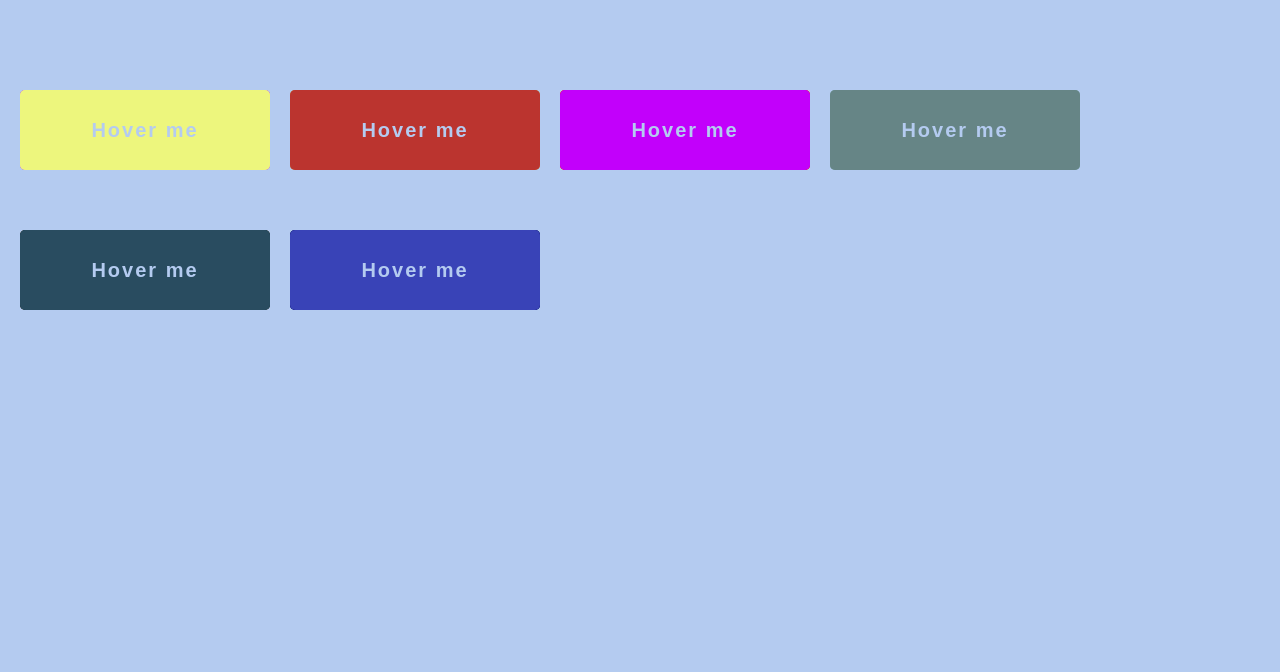
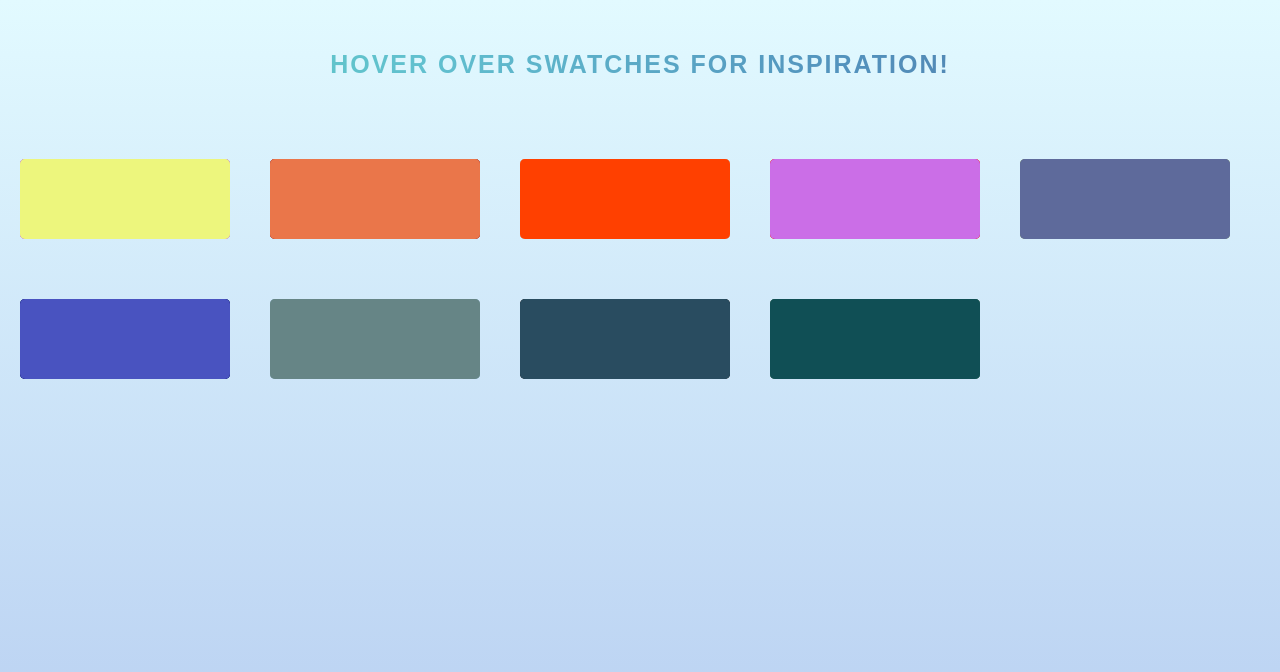
Before and after one commit to Fiona-Mitchell/Colour-Swatches, a plain HTML site: page index.html in a window 1280 px wide. Drawn offline with Linux system fonts and the light colour scheme.

Commit message:
9 sets of swatches & rainbow text header

```diff
--- a/index.html
+++ b/index.html
@@ -4,34 +4,61 @@
   <link rel="stylesheet" href="style.css">
 </head>
 <body>
-
+<div class="rainbow">
+<h2>Hover over swatches for inspiration!</h2>
+</div>
 <div class="color-scheme">
   <div class="collection-1">
-    <div class="swatch1A"><span><h2>Hover me</h2></span></div>
+    <div class="swatch1A"></div>
     <div class="swatch1B"></div>
     <div class="swatch1C"></div>
     <div class="swatch1D"></div>
     <div class="swatch1E"></div>
   </div>
 
-  <div class="collection-6">
-    <div class="swatch6A"><h2>Hover me</h2></span></div>
-    <div class="swatch6B"></div>
-    <div class="swatch6C"></div>
-    <div class="swatch6D"></div>
-    <div class="swatch6E"></div>
+  <div class="collection-7">
+    <div class="swatch7A"></div>
+    <div class="swatch7B"></div>
+    <div class="swatch7C"></div>
+    <div class="swatch7D"></div>
+    <div class="swatch7E"></div>
+  </div>
+
+  <div class="collection-8">
+    <div class="swatch8A"></div>
+    <div class="swatch8B"></div>
+    <div class="swatch8C"></div>
+    <div class="swatch8D"></div>
+    <div class="swatch8E"></div>
   </div>
 
   <div class="collection-4">
-    <div class="swatch4A"><h2>Hover me</h2></span></div>
+    <div class="swatch4A"></div>
     <div class="swatch4B"></div>
     <div class="swatch4C"></div>
     <div class="swatch4D"></div>
     <div class="swatch4E"></div>
   </div>
 
+  <div class="collection-9">
+    <div class="swatch9A"></div>
+    <div class="swatch9B"></div>
+    <div class="swatch9C"></div>
+    <div class="swatch9D"></div>
+    <div class="swatch9E"></div>
+  </div>
+
+
+  <div class="collection-3">
+    <div class="swatch3A"></div>
+    <div class="swatch3B"></div>
+    <div class="swatch3C"></div>
+    <div class="swatch3D"></div>
+    <div class="swatch3E"></div>
+  </div>
+
   <div class="collection-2">
-    <div class="swatch2A"><h2>Hover me</h2></span></div>
+    <div class="swatch2A"></div>
     <div class="swatch2B"></div>
     <div class="swatch2C"></div>
     <div class="swatch2D"></div>
@@ -39,21 +66,21 @@
   </div>
 
   <div class="collection-5">
-    <div class="swatch5A"><h2>Hover me</h2></span></div>
+    <div class="swatch5A"></div>
     <div class="swatch5B"></div>
     <div class="swatch5C"></div>
     <div class="swatch5D"></div>
     <div class="swatch5E"></div>
   </div>
 
-  <div class="collection-3">
-    <div class="swatch3A"><h2>Hover me</h2></span></div>
-    <div class="swatch3B"></div>
-    <div class="swatch3C"></div>
-    <div class="swatch3D"></div>
-    <div class="swatch3E"></div>
+
+  <div class="collection-6">
+    <div class="swatch6A"></div>
+    <div class="swatch6B"></div>
+    <div class="swatch6C"></div>
+    <div class="swatch6D"></div>
+    <div class="swatch6E"></div>
   </div>
-
 </div>
 </body>
 </html>
--- a/style.css
+++ b/style.css
@@ -1,6 +1,8 @@
 body{
   margin: 0;
-  background-color:#b4cbf0;
+  background: rgb(226,250,255);
+  background: linear-gradient(180deg, rgba(226,250,255,1) 0%, rgba(180,203,240,1) 100%);
+  height: 100vh;
 }
 
 * {
@@ -9,20 +11,37 @@ body{
 
 h2{
   text-align: center;
-  font-size: 20px;
+  font-size: 25px;
   font-family: arial;
   z-index: 2;
-  color: #b4cbf0;
   letter-spacing: 2px;
+  text-transform: uppercase;
+  margin-top: 50px;
 }
 
+.rainbow{
+  background-image: linear-gradient(to left, #4e6c9c, #5392bd, #61c0cf, #61cfbd);
+  -webkit-background-clip: text;
+  color: transparent;
+}
+
+
+/* Responsive size*/
+.color-scheme {
+  width: 100vw;
+  margin: 50px auto;
+}
+
+
 /* Float for each pack of colour swatches*/
-.collection-1, .collection-2, .collection-3, .collection-4, .collection-5,.collection-6{
+.collection-1, .collection-2, .collection-3, .collection-4, .collection-5, .collection-6, .collection-7, .collection-8, .collection-9{
   float: left;
   width: 250px;
-  margin: 30px 10px;
+  padding: 0 20px;
+  margin: 30px auto;
   transition: 0.8s;
 }
+
 
 /* SWATCHES SET 1 on HOVER*/
 .collection-1:hover{
@@ -36,35 +55,30 @@ h2{
       transform: rotate(10deg);
       transform-origin: top left;
       box-shadow: 15px 0px rgba(114, 76, 249, 0.5);
-      width: 235px;
     }
 
     .collection-1:hover > div.swatch1B{
       transform: rotate(5deg);
       transform-origin: top left;
       box-shadow: 15px 0px rgba(86, 69, 146, 0.5);
-      width: 235px;
     }
 
     .collection-1:hover > div.swatch1C{
       transform: rotate(0deg);
       transform-origin: top left;
       box-shadow: 15px 0px rgba(202, 125, 149, 0.5);
-      width: 235px;
     }
 
     .collection-1:hover > div.swatch1D{
       transform: rotate(-5deg);
       transform-origin: top left;
       box-shadow: 15px 0px rgba(248, 150, 216, 0.5);
-      width: 235px;
     }
 
     .collection-1:hover > div.swatch1E{
       transform: rotate(-10deg);
       transform-origin: top left;
       box-shadow: 15px 0px rgba(237, 246, 125, 0.5);
-      width: 235px;
 }
 
 
@@ -79,35 +93,30 @@ h2{
       transform: rotate(10deg);
       transform-origin: top left;
       box-shadow: 15px 0px rgba(158, 143, 178, 0.5);
-      width: 235px;
     }
 
     .collection-2:hover > div.swatch2B{
       transform: rotate(5deg);
       transform-origin: top left;
       box-shadow: 15px 0px rgba(167, 172, 217, 0.5);
-      width: 235px;
     }
 
     .collection-2:hover > div.swatch2C{
       transform: rotate(0deg);
       transform-origin: top left;
       box-shadow: 15px 0px rgba(147, 198, 214, 0.5);
-      width: 235px;
     }
 
     .collection-2:hover > div.swatch2D{
       transform: rotate(-5deg);
       transform-origin: top left;
       box-shadow: 15px 0px rgba(130, 174, 177, 0.5);
-      width: 235px;
     }
 
     .collection-2:hover > div.swatch2E{
       transform: rotate(-10deg);
       transform-origin: top left;
       box-shadow: 15px 0px rgba(102, 133, 134, 0.5);
-      width: 235px;
 }
 
 
@@ -122,35 +131,30 @@ h2{
       transform: rotate(10deg);
       transform-origin: top left;
       box-shadow: 15px 0px rgba(120, 192, 224, 0.5);
-      width: 235px;
     }
 
     .collection-3:hover > div.swatch3B{
       transform: rotate(5deg);
       transform-origin: top left;
       box-shadow: 15px 0px rgba(68, 157, 209, 0.5);
-      width: 235px;
     }
 
     .collection-3:hover > div.swatch3C{
       transform: rotate(0deg);
       transform-origin: top left;
       box-shadow: 15px 0px rgba(21, 5, 120, 0.5);
-      width: 235px;
     }
 
     .collection-3:hover > div.swatch3D{
       transform: rotate(-5deg);
       transform-origin: top left;
       box-shadow: 15px 0px rgba(14, 14, 82, 0.5);
-      width: 235px;
     }
 
     .collection-3:hover > div.swatch3E{
       transform: rotate(-10deg);
       transform-origin: top left;
       box-shadow: 15px 0px rgba(57, 67, 183, 0.5);
-      width: 235px;
 }
 
 
@@ -166,35 +170,30 @@ h2{
       transform: rotate(10deg);
       transform-origin: top left;
       box-shadow: 15px 0px rgba(255, 188, 10, 0.5);
-      width: 235px;
     }
 
     .collection-4:hover > div.swatch4B{
       transform: rotate(5deg);
       transform-origin: top left;
       box-shadow: 15px 0px rgba(236, 125, 16, 0.5);
-      width: 235px;
     }
 
     .collection-4:hover > div.swatch4C{
       transform: rotate(0deg);
       transform-origin: top left;
       box-shadow: 15px 0px rgba(252, 47, 0, 0.5);
-      width: 235px;
     }
 
     .collection-4:hover > div.swatch4D{
       transform: rotate(-5deg);
       transform-origin: top left;
       box-shadow: 15px 0px rgba(236, 8, 104, 0.5);
-      width: 235px;
     }
 
     .collection-4:hover > div.swatch4E{
       transform: rotate(-10deg);
       transform-origin: top left;
       box-shadow: 15px 0px rgba(194, 0, 251, 0.5);
-      width: 235px;
 }
 
 
@@ -210,37 +209,31 @@ h2{
       transform: rotate(10deg);
       transform-origin: top left;
       box-shadow: 15px 0px rgba(255, 196, 155, 0.5);
-      width: 235px;
     }
 
     .collection-5:hover > div.swatch5B{
       transform: rotate(5deg);
       transform-origin: top left;
       box-shadow: 15px 0px rgba(225, 239, 211, 0.5);
-      width: 235px;
     }
 
     .collection-5:hover > div.swatch5C{
       transform: rotate(0deg);
       transform-origin: top left;
       box-shadow: 15px 0px rgba(173, 183, 196, 0.5);
-      width: 235px;
     }
 
     .collection-5:hover > div.swatch5D{
       transform: rotate(-5deg);
       transform-origin: top left;
       box-shadow: 15px 0px rgba(0, 27, 46, 0.5);
-      width: 235px;
     }
 
     .collection-5:hover > div.swatch5E{
       transform: rotate(-10deg);
       transform-origin: top left;
       box-shadow: 15px 0px rgba(41, 76, 96, 0.5);
-      width: 235px;
 }
-
 
 
 /* SWATCHES SET 2 on HOVER*/
@@ -253,43 +246,144 @@ h2{
     .collection-6:hover > div.swatch6A{
       transform: rotate(10deg);
       transform-origin: top left;
-      box-shadow: 15px 0px rgba(141, 106, 159, 0.5);
-      width: 235px;
+      box-shadow: 15px 0px rgba(1, 21, 2, 0.5);
     }
 
     .collection-6:hover > div.swatch6B{
       transform: rotate(5deg);
       transform-origin: top left;
-      box-shadow: 15px 0px rgba(197, 203, 211, 0.5);
-      width: 235px;
+      box-shadow: 15px 0px rgba(1, 32, 15, 0.5);
     }
 
     .collection-6:hover > div.swatch6C{
       transform: rotate(0deg);
       transform-origin: top left;
-      box-shadow: 15px 0px rgba(140, 188, 185, 0.5);
-      width: 235px;
+      box-shadow: 15px 0px rgba(158, 197, 171, 0.5);
     }
 
     .collection-6:hover > div.swatch6D{
       transform: rotate(-5deg);
       transform-origin: top left;
-      box-shadow: 15px 0px rgba(221, 164, 72, 0.5);
-      width: 235px;
+      box-shadow: 15px 0px rgba(50, 116, 109, 0.5);
     }
 
     .collection-6:hover > div.swatch6E{
       transform: rotate(-10deg);
       transform-origin: top left;
-      box-shadow: 15px 0px rgba(187, 52, 47, 0.5);
-      width: 235px;
+      box-shadow: 15px 0px rgba(16, 79, 85, 0.5);
 }
 
-/* Responsive size*/
-.color-scheme {
-  padding: 10px;
-  margin: 50px auto;
-  display: relative;
+
+/* SWATCHES SET 7 on HOVER*/
+.collection-7:hover{
+  transform: rotate(0deg);
+  transform-origin: top left;
+}
+
+    /* SWATCHES SET 7 on HOVER CHILDREN*/
+    .collection-7:hover > div.swatch7A{
+      transform: rotate(10deg);
+      transform-origin: top left;
+      box-shadow: 15px 0px rgba(84, 8, 4, 0.5);
+    }
+
+    .collection-7:hover > div.swatch7B{
+      transform: rotate(5deg);
+      transform-origin: top left;
+      box-shadow: 15px 0px rgba(129, 23, 27, 0.5);
+    }
+
+    .collection-7:hover > div.swatch7C{
+      transform: rotate(0deg);
+      transform-origin: top left;
+      box-shadow: 15px 0px rgba(173, 46, 36, 0.5);
+    }
+
+    .collection-7:hover > div.swatch7D{
+      transform: rotate(-5deg);
+      transform-origin: top left;
+      box-shadow: 15px 0px rgba(199, 81, 70, 0.5);
+    }
+
+    .collection-7:hover > div.swatch7E{
+      transform: rotate(-10deg);
+      transform-origin: top left;
+      box-shadow: 15px 0px rgba(234, 118, 74, 0.5);
+}
+
+
+/* SWATCHES SET 7 on HOVER*/
+.collection-8:hover{
+  transform: rotate(0deg);
+  transform-origin: top left;
+}
+
+    /* SWATCHES SET 7 on HOVER CHILDREN*/
+    .collection-8:hover > div.swatch8A{
+      transform: rotate(10deg);
+      transform-origin: top left;
+      box-shadow: 15px 0px rgba(43, 45, 66, 0.5);
+    }
+
+    .collection-8:hover > div.swatch8B{
+      transform: rotate(5deg);
+      transform-origin: top left;
+      box-shadow: 15px 0px rgba(80, 178, 192, 0.5);
+    }
+
+    .collection-8:hover > div.swatch8C{
+      transform: rotate(0deg);
+      transform-origin: top left;
+      box-shadow: 15px 0px rgba(254, 239, 221, 0.5);
+    }
+
+    .collection-8:hover > div.swatch8D{
+      transform: rotate(-5deg);
+      transform-origin: top left;
+      box-shadow: 15px 0px rgba(250, 170, 141, 0.5);
+    }
+
+    .collection-8:hover > div.swatch8E{
+      transform: rotate(-10deg);
+      transform-origin: top left;
+      box-shadow: 15px 0px rgba(255, 64, 0, 0.5);
+}
+
+/* SWATCHES SET 7 on HOVER*/
+.collection-9:hover{
+  transform: rotate(0deg);
+  transform-origin: top left;
+}
+
+    /* SWATCHES SET 7 on HOVER CHILDREN*/
+    .collection-9:hover > div.swatch9A{
+      transform: rotate(10deg);
+      transform-origin: top left;
+      box-shadow: 15px 0px rgba(240, 220, 202, 0.5);
+    }
+
+    .collection-9:hover > div.swatch9B{
+      transform: rotate(5deg);
+      transform-origin: top left;
+      box-shadow: 15px 0px rgba(205, 198, 165, 0.5);
+    }
+
+    .collection-9:hover > div.swatch9C{
+      transform: rotate(0deg);
+      transform-origin: top left;
+      box-shadow: 15px 0px rgba(141, 159, 135, 0.5);
+    }
+
+    .collection-9:hover > div.swatch9D{
+      transform: rotate(-5deg);
+      transform-origin: top left;
+      box-shadow: 15px 0px rgba(111, 146, 131, 0.5);
+    }
+
+    .collection-9:hover > div.swatch9E{
+      transform: rotate(-10deg);
+      transform-origin: top left;
+      box-shadow: 15px 0px rgba(105, 109, 125, 0.5);
 }
 
 /* SWATCHES SET 1*/
@@ -297,9 +391,6 @@ h2{
   height: 80px;
   background-color: #724CF9;
   border-radius: 5px;
-  display: flex;
-  justify-content: center;
-  align-items: center;
 }
 
 .swatch1B{
@@ -327,7 +418,6 @@ h2{
   height: 80px;
   background-color: #EDF67D;
   margin-top: -80px;
-  transform-origin: top left;
   border-radius: 5px;
 }
 
@@ -337,9 +427,6 @@ h2{
   height: 80px;
   background-color: #9E8FB2;
   border-radius: 5px;
-  display: flex;
-  justify-content: center;
-  align-items: center;
 }
 
 .swatch2B{
@@ -367,7 +454,6 @@ h2{
   height: 80px;
   background-color: #668586;
   margin-top: -80px;
-  transform-origin: top left;
   border-radius: 5px;
 }
 
@@ -377,9 +463,6 @@ h2{
   height: 80px;
   background-color: #78C0E0;
   border-radius: 5px;
-  display: flex;
-  justify-content: center;
-  align-items: center;
 }
 
 .swatch3B{
@@ -405,9 +488,8 @@ h2{
 
 .swatch3E{
   height: 80px;
-  background-color: #3943B7;
+  background-color: #4953C0;
   margin-top: -80px;
-  transform-origin: top left;
   border-radius: 5px;
 }
 
@@ -418,9 +500,6 @@ h2{
   height: 80px;
   background-color: #FFBC0A;
   border-radius: 5px;
-  display: flex;
-  justify-content: center;
-  align-items: center;
 }
 
 .swatch4B{
@@ -446,9 +525,8 @@ h2{
 
 .swatch4E{
   height: 80px;
-  background-color: #C200FB;
+  background-color: #CB6EE7;
   margin-top: -80px;
-  transform-origin: top left;
   border-radius: 5px;
 }
 
@@ -459,9 +537,6 @@ h2{
   height: 80px;
   background-color: #FFC49B;
   border-radius: 5px;
-  display: flex;
-  justify-content: center;
-  align-items: center;
 }
 
 .swatch5B{
@@ -489,47 +564,151 @@ h2{
   height: 80px;
   background-color: #294C60;
   margin-top: -80px;
-  transform-origin: top left;
   border-radius: 5px;
 }
 
 
 
-/* SWATCHES SET 3*/
+/* SWATCHES SET 6*/
 .swatch6A{
   height: 80px;
-  background-color: #8D6A9F;
+  background-color: #011502;
   border-radius: 5px;
-  display: flex;
-  justify-content: center;
-  align-items: center;
 }
 
 .swatch6B{
   height: 80px;
-  background-color: #C5CBD3;
+  background-color: #01200f;
   margin-top: -80px;
   border-radius: 5px;
 }
 
 .swatch6C{
   height: 80px;
-  background-color: #8CBCB9;
+  background-color: #9ec5ab;
   margin-top: -80px;
   border-radius: 5px;
 }
 
 .swatch6D{
   height: 80px;
-  background-color: #DDA448;
+  background-color: #32746d;
   margin-top: -80px;
   border-radius: 5px;
 }
 
 .swatch6E{
   height: 80px;
-  background-color: #BB342F;
+  background-color: #104f55;
   margin-top: -80px;
-  transform-origin: top left;
   border-radius: 5px;
 }
+
+
+
+/* SWATCHES SET 7*/
+.swatch7A{
+  height: 80px;
+  background-color: #540804;
+  border-radius: 5px;
+}
+
+.swatch7B{
+  height: 80px;
+  background-color: #81171b;
+  margin-top: -80px;
+  border-radius: 5px;
+}
+
+.swatch7C{
+  height: 80px;
+  background-color: #ad2e24;
+  margin-top: -80px;
+  border-radius: 5px;
+}
+
+.swatch7D{
+  height: 80px;
+  background-color: #c75146;
+  margin-top: -80px;
+  border-radius: 5px;
+}
+
+.swatch7E{
+  height: 80px;
+  background-color: #ea764a;
+  margin-top: -80px;
+  border-radius: 5px;
+}
+
+
+/* SWATCHES SET 8*/
+.swatch8A{
+  height: 80px;
+  background-color: #2b2d42;
+  border-radius: 5px;
+}
+
+.swatch8B{
+  height: 80px;
+  background-color: #50b2c0;
+  margin-top: -80px;
+  border-radius: 5px;
+}
+
+.swatch8C{
+  height: 80px;
+  background-color: #feefdd;
+  margin-top: -80px;
+  border-radius: 5px;
+}
+
+.swatch8D{
+  height: 80px;
+  background-color: #faaa8d;
+  margin-top: -80px;
+  border-radius: 5px;
+}
+
+.swatch8E{
+  height: 80px;
+  background-color: #ff4000;
+  margin-top: -80px;
+  border-radius: 5px;
+}
+
+
+/* SWATCHES SET 8*/
+.swatch9A{
+  height: 80px;
+  background-color: #f0dcca;
+  border-radius: 5px;
+}
+
+.swatch9B{
+  height: 80px;
+  background-color: #cdc6a5;
+  margin-top: -80px;
+  border-radius: 5px;
+}
+
+.swatch9C{
+  height: 80px;
+  background-color: #8d9f87;
+  margin-top: -80px;
+  border-radius: 5px;
+}
+
+.swatch9D{
+  height: 80px;
+  background-color: #6f9283;
+  margin-top: -80px;
+  border-radius: 5px;
+}
+
+.swatch9E{
+  height: 80px;
+  background-color: #5E6A9B;
+  margin-top: -80px;
+  border-radius: 5px;
+}
```
